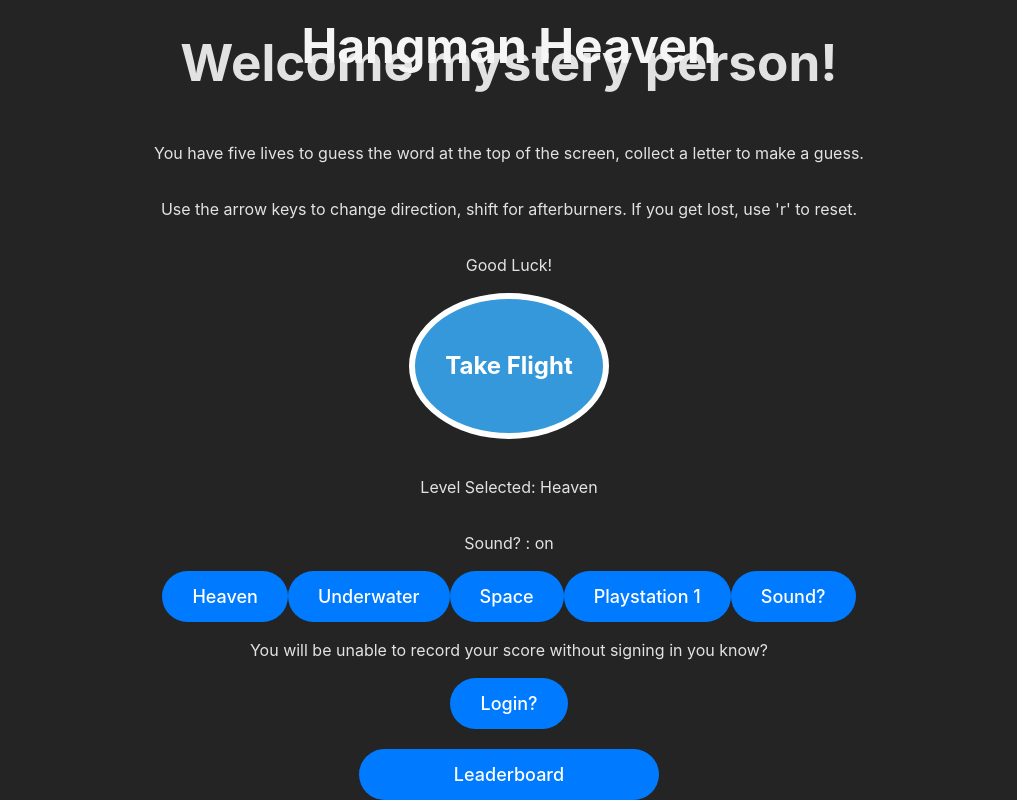
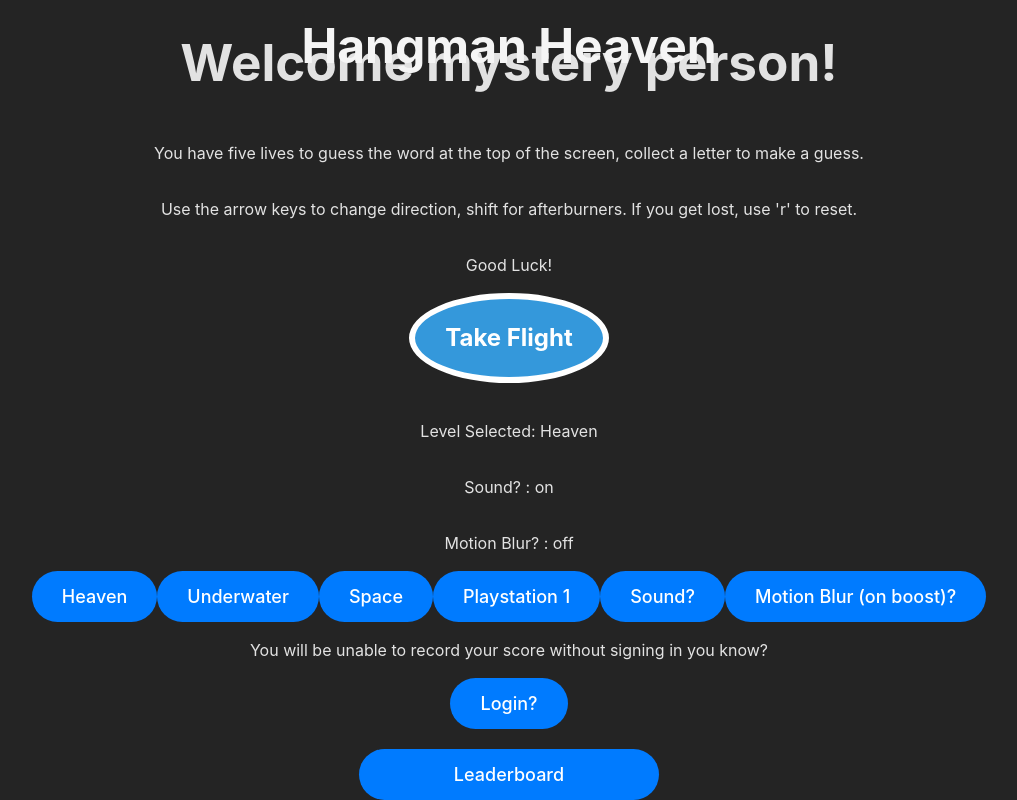
Before and after one commit to tkbunbury/3D-game, a React (Vite) app: page /startscreen in a window 1280 px wide. Shown: the whole page, without its empty margins (131-1148 px from the left). Built offline with nearby package versions, Linux system fonts and the light colour scheme; no server answers; the database is empty.

Commit message:
motion blur worked into environment choices

```diff
--- a/src/components/Game/GameIndex.jsx
+++ b/src/components/Game/GameIndex.jsx
@@ -161,14 +161,6 @@ if (isError){
           </Text3D>
           <Targets targets={targets} setTargets={setTargets} currentScore={currentScore} setCurrentScore={setCurrentScore} planePosition={planePosition} newGuess={newGuess} setNewGuess={setNewGuess} guessesArray={guessesArray} setGuessesArray={setGuessesArray} gameBoardState={gameBoardState} setGameBoardState={setGameBoardState} wordToGuess={wordToGuess} lives={lives} setLives={setLives}/>
           <Airplane planePosition={planePosition} xyzArr={xyzArr} outOfBounds={outOfBounds} setOutOfBounds ={setOutOfBounds}/>
-          {motionBlur &&<EffectComposer>
-             <MotionBlur />
-            <HueSaturation
-              blendFunction={BlendFunction.NORMAL}
-              hue={-0.15}
-              saturation={0.1}
-            />
-          </EffectComposer>}
       </Canvas>
       </Suspense>
       <Loader />
--- a/src/components/Game/SphereEnv.jsx
+++ b/src/components/Game/SphereEnv.jsx
@@ -12,11 +12,12 @@ import {
     HueSaturation,
     Pixelation
   } from "@react-three/postprocessing";
+import { MotionBlur } from './MotionBlur';
 
 
 function SphereEnv(){
 
-    const {gameEnvironment, setGameEnvironment} = useContext(GameStatsContext)
+    const {gameEnvironment, setGameEnvironment, motionBlur} = useContext(GameStatsContext)
 
     if (gameEnvironment === 'Heaven'){
         const map = useTexture('assets/textures/puresky.jpg');
@@ -30,6 +31,7 @@ function SphereEnv(){
             />
         </mesh>
         <EffectComposer multisampling={0} disableNormalPass={true}>
+        {motionBlur && <MotionBlur />}
         <Bloom
           luminanceThreshold={0}
           luminanceSmoothing={0.9}
@@ -61,6 +63,7 @@ function SphereEnv(){
             />
         </mesh>
         <EffectComposer multisampling={0} disableNormalPass={true}>
+        {motionBlur && <MotionBlur />}
         <DepthOfField
           focusDistance={0}
           focalLength={0.02}
@@ -103,6 +106,7 @@ function SphereEnv(){
             />
         </mesh>
         <EffectComposer multisampling={0} disableNormalPass={true}>
+        {motionBlur && <MotionBlur />}
         <Bloom
           luminanceThreshold={0.5}
           luminanceSmoothing={100}
@@ -125,6 +129,7 @@ function SphereEnv(){
             />
         </mesh>
         <EffectComposer multisampling={0} disableNormalPass={true}>
+        {motionBlur && <MotionBlur />}
         <Pixelation
         granularity={3}
         />
--- a/src/components/StartScreen/StartScreen.jsx
+++ b/src/components/StartScreen/StartScreen.jsx
@@ -10,7 +10,7 @@ function StartScreen() {
     const navigate = useNavigate();
     const { currentUser, setUserLoggedIn, userLoggedIn } = useAuth();
 	const { user, users, setUser, setUsers, setCurrentScore } = useUser();
-    const {gameEnvironment, setGameEnvironment, setAllWords, soundOn, setSoundOn} = useContext(GameStatsContext)
+    const {gameEnvironment, setGameEnvironment, setAllWords, soundOn, setSoundOn, motionBlur, setMotionBlur } = useContext(GameStatsContext)
 
     const handleLogout = () => {
         doSignOut(setUser, setUserLoggedIn);
@@ -32,12 +32,14 @@ function StartScreen() {
                 navigate('/game')}}>Take Flight</button>
             <p>Level Selected: {gameEnvironment}</p>
             <p>Sound? : {soundOn ? 'on' : 'muted'}</p>
+            <p>Motion Blur? : {motionBlur ? 'on' : 'off'}</p>
             <div className="game-options-container">
                 <button className="options-button" onClick={() => setGameEnvironment('Heaven')}>Heaven</button>
                 <button className="options-button" onClick={() => setGameEnvironment('Underwater')}>Underwater</button>
                 <button className="options-button" onClick={() => setGameEnvironment('Space')}>Space</button>
                 <button className="options-button" onClick={() => setGameEnvironment('Playstation 1')}>Playstation 1</button>
                 <button className="options-button" onClick={() => setSoundOn((curr) => !curr)}>Sound?</button>
+                <button className="options-button" onClick={() => setMotionBlur((curr) => !curr)}>Motion Blur (on boost)?</button>
             </div>
 
             {user.username ?
```
